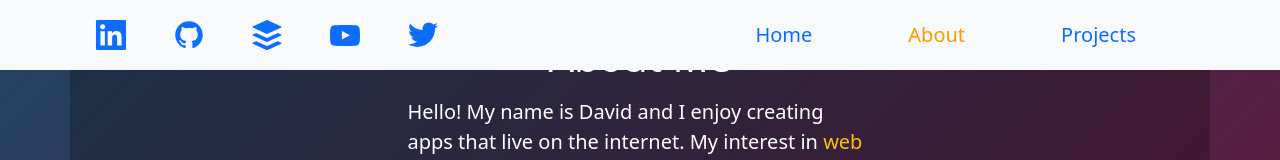
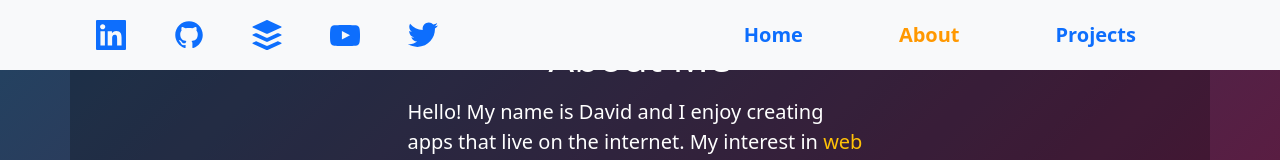
Before and after one commit to asbillt/portfolio-website, a React (Create React App) app: page /about in a window 1280 px wide. Shown: the top 160 px of the page. Built offline with nearby package versions, Linux system fonts and the light colour scheme.

Commit message:
Adds roboto font. Updates navigation links font weight to bold.

```diff
--- a/public/index.html
+++ b/public/index.html
@@ -25,6 +25,12 @@
       Learn how to configure a non-root public URL by running `npm run build`.
     -->
     <title>David Asbill</title>
+    <link rel="preconnect" href="https://fonts.googleapis.com" />
+    <link rel="preconnect" href="https://fonts.gstatic.com" crossorigin />
+    <link
+      href="https://fonts.googleapis.com/css2?family=Roboto:wght@400;500;700&display=swap"
+      rel="stylesheet"
+    />
   </head>
   <body>
     <noscript>You need to enable JavaScript to run this app.</noscript>
--- a/src/Components/NavigationBar.js
+++ b/src/Components/NavigationBar.js
@@ -70,19 +70,19 @@ function NavigationBar() {
         <Nav className="px-md-5 fs-5">
           <NavLink
             to="/"
-            className="linkhover px-md-5 py-md-1 py-1 pt-4 text-decoration-none"
+            className="linkhover fw-bold px-md-5 py-md-1 py-1 pt-4 text-decoration-none"
           >
             Home
           </NavLink>
           <NavLink
             to="/about"
-            className="linkhover px-md-5 py-md-1 py-1 text-decoration-none"
+            className="linkhover fw-bold px-md-5 py-md-1 py-1 text-decoration-none"
           >
             About
           </NavLink>
           <NavLink
             to="/projects"
-            className="linkhover px-md-5 py-md-1 py-1 text-decoration-none"
+            className="linkhover fw-bold px-md-5 py-md-1 py-1 text-decoration-none"
           >
             Projects
           </NavLink>
--- a/src/index.css
+++ b/src/index.css
@@ -13,7 +13,7 @@ body {
 }
 
 body {
-  font-family: Arial, Helvetica, sans-serif;
+  font-family: "Roboto", sans-serif;
   background: linear-gradient(-45deg, #792208, #740b33, #085470, #086851);
   background-size: 400% 400%;
   animation: gradient 20s linear infinite;
```
